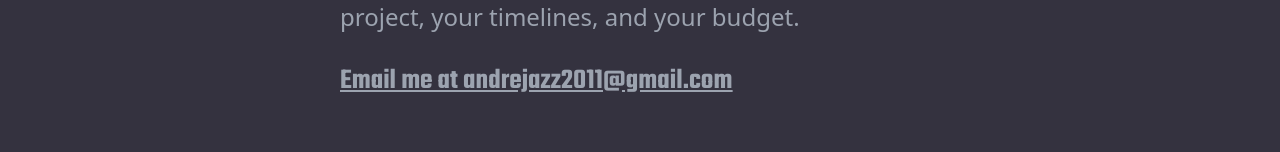
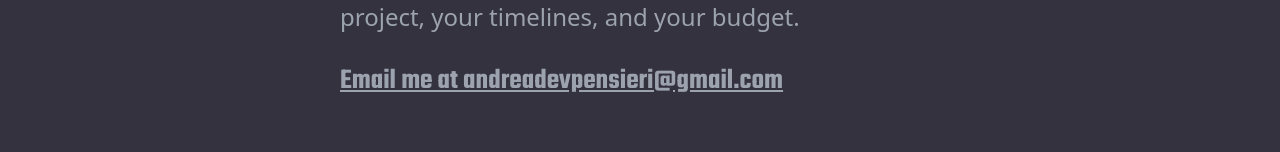
Before and after one commit to andreasiano/Portfolio_UI-UX, a React (Create React App) app: page / in a window 1280 px wide. Shown: the part 6368-6520 px from the top of the page. Built offline with nearby package versions, Linux system fonts and the light colour scheme.

Commit message:
Changed email

```diff
--- a/src/scenes/Contact.jsx
+++ b/src/scenes/Contact.jsx
@@ -13,7 +13,7 @@ export default function Contact() {
       </p>
       <a href="">
         <p className="text-gray-400 md:w-[500px] xxs:w-[300px] hover:text-white xxs:text-[20px] lg:text-2xl mb-20 font-teko underline transition duration-500">
-          <a href="mailto:andrejazz2011@gmail.com">Email me at andrejazz2011@gmail.com</a>
+          <a href="mailto:andrejazz2011@gmail.com">Email me at andreadevpensieri@gmail.com</a>
         </p>
       </a>
     </div>
```
